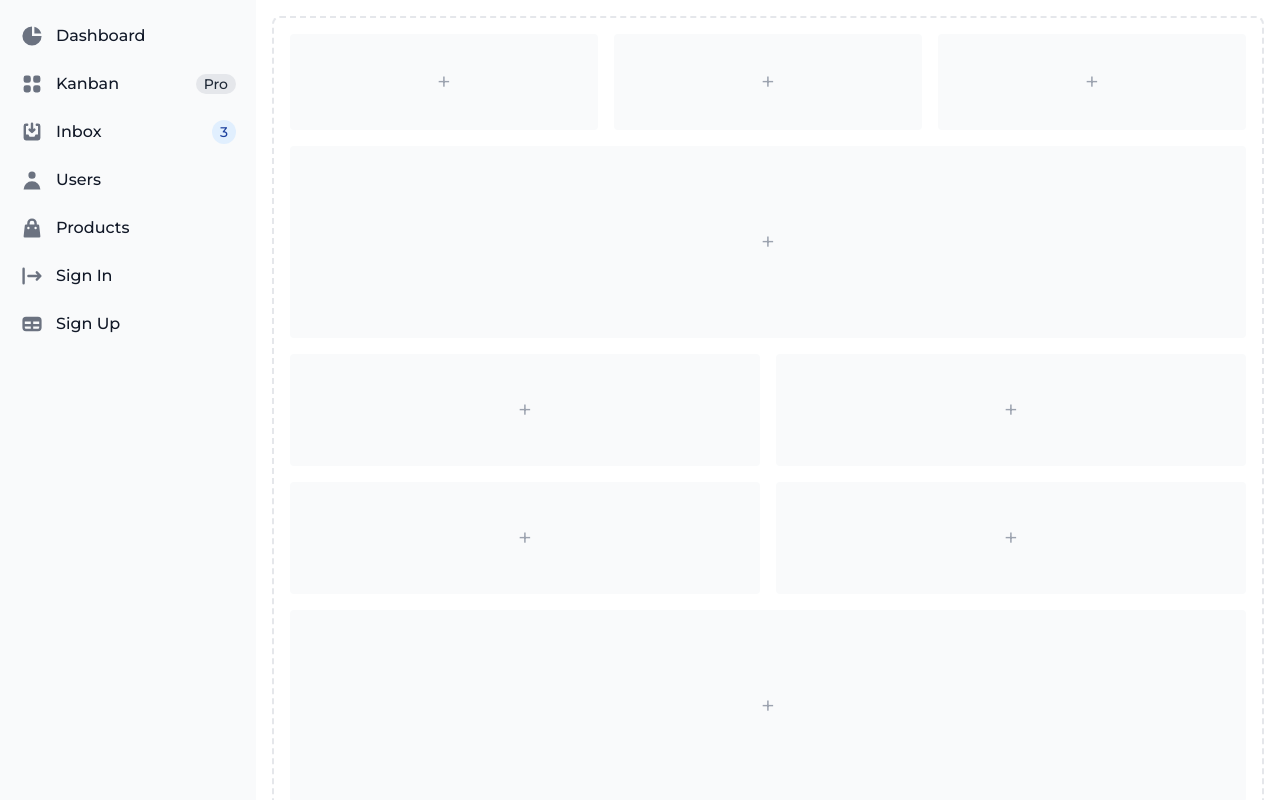
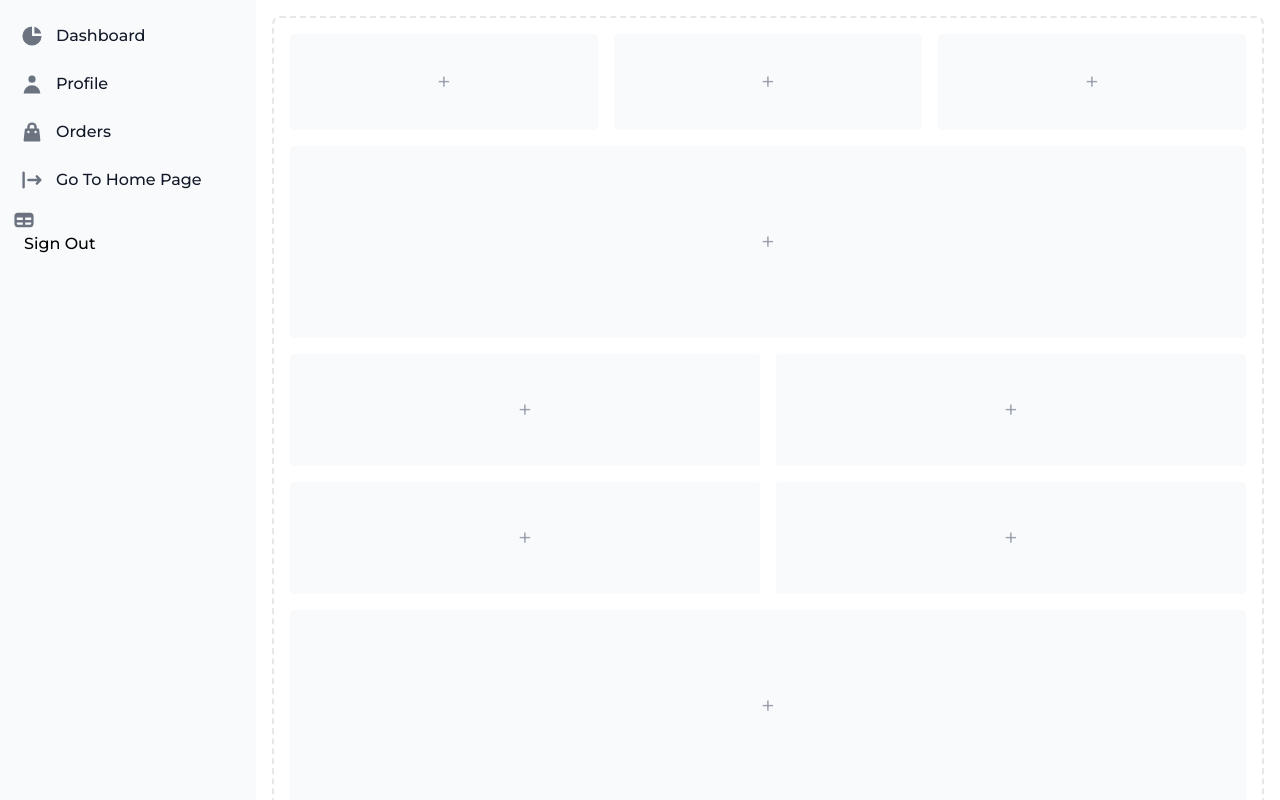
Before and after one commit to DevRefaul/ecommerce_website, a React (Create React App) app: page /dashboard in a window 1280 px wide. Shown: the top 800 px of the page. Built offline with nearby package versions, Linux system fonts and the light colour scheme.

Commit message:
updated sidebar menu routes

```diff
--- a/src/Pages/Dashboard/Sidebar/Sidebar.jsx
+++ b/src/Pages/Dashboard/Sidebar/Sidebar.jsx
@@ -36,7 +36,7 @@ const Sidebar = () => {
           <ul className="space-y-2 font-medium">
             <li>
               <Link
-                to="/"
+                to="/dashboard"
                 className="flex items-center p-2 text-gray-900 rounded-lg dark:text-white hover:bg-gray-100 dark:hover:bg-gray-700"
               >
                 <svg
@@ -52,27 +52,7 @@ const Sidebar = () => {
                 <span className="ml-3">Dashboard</span>
               </Link>
             </li>
-            <li>
-              <Link
-                to="/"
-                className="flex items-center p-2 text-gray-900 rounded-lg dark:text-white hover:bg-gray-100 dark:hover:bg-gray-700"
-              >
-                <svg
-                  aria-hidden="true"
-                  className="flex-shrink-0 w-6 h-6 text-gray-500 transition duration-75 dark:text-gray-400 group-hover:text-gray-900 dark:group-hover:text-white"
-                  fill="currentColor"
-                  viewBox="0 0 20 20"
-                  xmlns="http://www.w3.org/2000/svg"
-                >
-                  <path d="M5 3a2 2 0 00-2 2v2a2 2 0 002 2h2a2 2 0 002-2V5a2 2 0 00-2-2H5zM5 11a2 2 0 00-2 2v2a2 2 0 002 2h2a2 2 0 002-2v-2a2 2 0 00-2-2H5zM11 5a2 2 0 012-2h2a2 2 0 012 2v2a2 2 0 01-2 2h-2a2 2 0 01-2-2V5zM11 13a2 2 0 012-2h2a2 2 0 012 2v2a2 2 0 01-2 2h-2a2 2 0 01-2-2v-2z"></path>
-                </svg>
-                <span className="flex-1 ml-3 whitespace-nowrap">Kanban</span>
-                <span className="inline-flex items-center justify-center px-2 ml-3 text-sm font-medium text-gray-800 bg-gray-200 rounded-full dark:bg-gray-700 dark:text-gray-300">
-                  Pro
-                </span>
-              </Link>
-            </li>
-            <li>
+            {/* <li>
               <Link
                 to="/"
                 className="flex items-center p-2 text-gray-900 rounded-lg dark:text-white hover:bg-gray-100 dark:hover:bg-gray-700"
@@ -92,10 +72,10 @@ const Sidebar = () => {
                   3
                 </span>
               </Link>
-            </li>
+            </li> */}
             <li>
               <Link
-                to="/"
+                to="/profile"
                 className="flex items-center p-2 text-gray-900 rounded-lg dark:text-white hover:bg-gray-100 dark:hover:bg-gray-700"
               >
                 <svg
@@ -111,12 +91,12 @@ const Sidebar = () => {
                     clipRule="evenodd"
                   ></path>
                 </svg>
-                <span className="flex-1 ml-3 whitespace-nowrap">Users</span>
+                <span className="flex-1 ml-3 whitespace-nowrap">Profile</span>
               </Link>
             </li>
             <li>
               <Link
-                to="/"
+                to="/orders"
                 className="flex items-center p-2 text-gray-900 rounded-lg dark:text-white hover:bg-gray-100 dark:hover:bg-gray-700"
               >
                 <svg
@@ -132,7 +112,7 @@ const Sidebar = () => {
                     clipRule="evenodd"
                   ></path>
                 </svg>
-                <span className="flex-1 ml-3 whitespace-nowrap">Products</span>
+                <span className="flex-1 ml-3 whitespace-nowrap">Orders</span>
               </Link>
             </li>
             <li>
@@ -153,14 +133,12 @@ const Sidebar = () => {
                     clipRule="evenodd"
                   ></path>
                 </svg>
-                <span className="flex-1 ml-3 whitespace-nowrap">Sign In</span>
+                <span className="flex-1 ml-3 whitespace-nowrap">
+                  Go To Home Page
+                </span>
               </Link>
             </li>
             <li>
-              <Link
-                to="/"
-                className="flex items-center p-2 text-gray-900 rounded-lg dark:text-white hover:bg-gray-100 dark:hover:bg-gray-700"
-              >
               <svg
                 aria-hidden="true"
                 className="flex-shrink-0 w-6 h-6 text-gray-500 transition duration-75 dark:text-gray-400 group-hover:text-gray-900 dark:group-hover:text-white"
@@ -174,8 +152,7 @@ const Sidebar = () => {
                   clipRule="evenodd"
                 ></path>
               </svg>
-                <span className="flex-1 ml-3 whitespace-nowrap">Sign Up</span>
-              </Link>
+              <span className="flex-1 ml-3 whitespace-nowrap">Sign Out</span>
             </li>
           </ul>
         </div>
```
Lines whose indentation alone changed are shown as unchanged.
